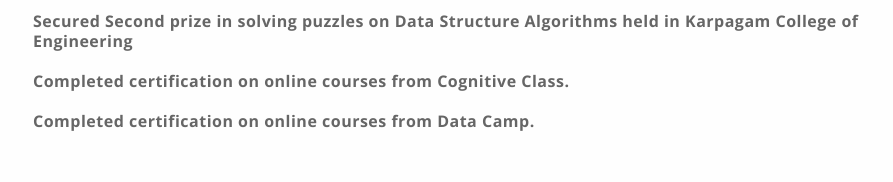
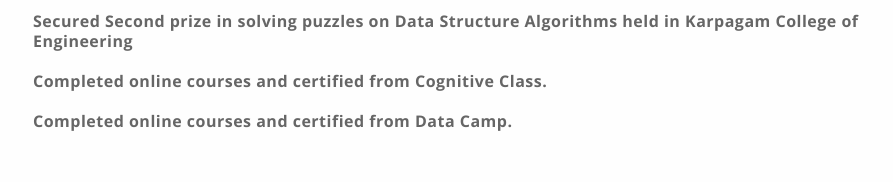
Before and after one commit to Neyadev/Neyadev.github.io, a plain HTML site: page index.html in a window 1280 px wide. Shown: the part 2785-2967 px from the top of the page, without its empty margins (373-1266 px from the left). Drawn offline with nearby package versions, Linux system fonts and the light colour scheme.

Commit message:
Update index.html

```diff
--- a/index.html
+++ b/index.html
@@ -333,9 +333,9 @@
                     <ul type="bullet">
                         <li><b>Secured Second prize in solving puzzles on Data Structure Algorithms  held in Karpagam College of Engineering</b></li>
                         <br>
-                        <li><b>Completed certification on online courses from Cognitive Class.</b></li>
+                        <li><b>Completed online courses  and certified from Cognitive Class.</b></li>
 						<br>
-						<li><b>Completed certification on online courses from Data Camp.</b></li>
+						<li><b>Completed  online courses and certified from Data Camp.</b></li>
 
                     </ul>
             </div><!-- / container -->
```
